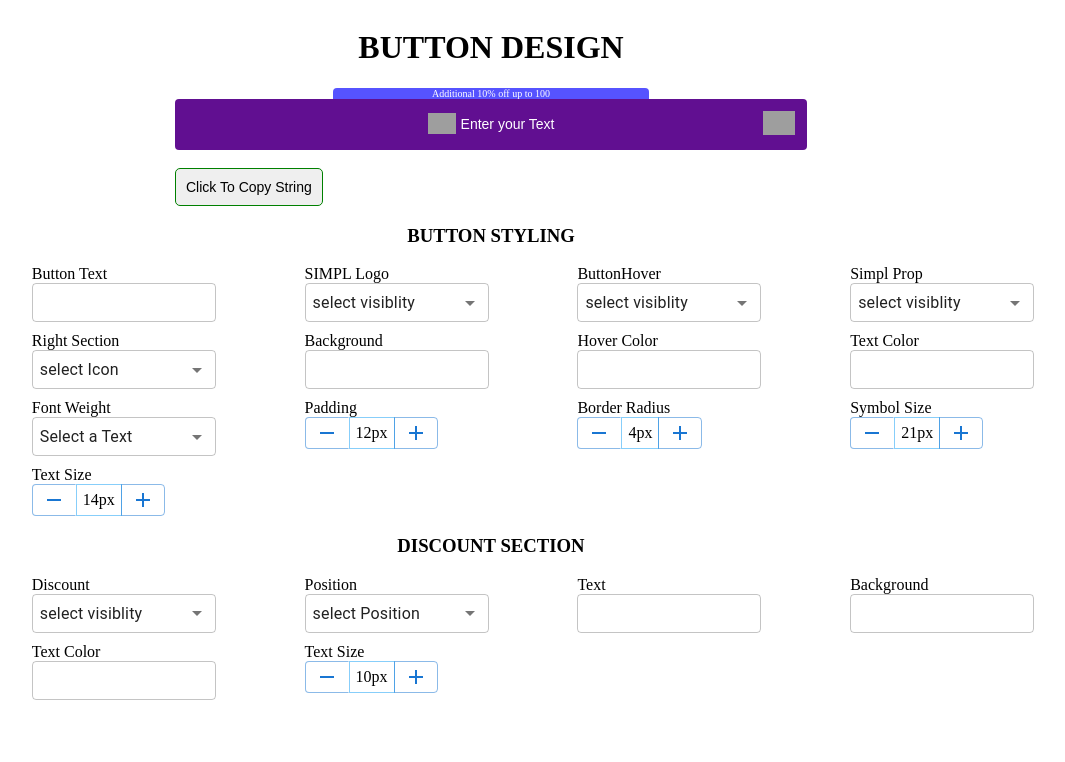
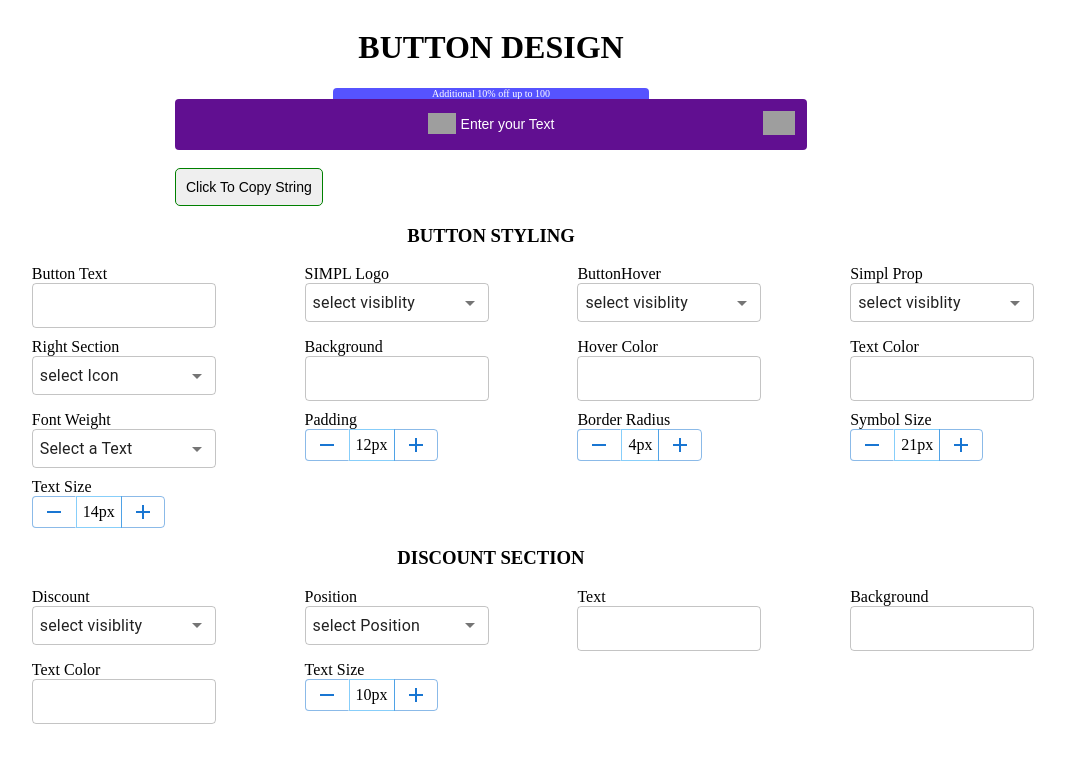
Before and after one commit to MayureshDMadav/ButtonSimulator, a React (Create React App) app: page / in a window 1280 px wide. Shown: the top 762 px of the page, without its empty margins (149-1214 px from the left). Built offline with nearby package versions, Linux system fonts and the light colour scheme; grey boxes are pictures that could not be loaded; the HTML template or start-up script is replaced by a standard one.

Commit message:
UI-Upgrade

```diff
--- a/src/css/v3style.css
+++ b/src/css/v3style.css
@@ -24,6 +24,10 @@
 
 }
 
+input#outlined-basic{
+    padding: 11px !important;
+}
+
 h3{
     text-align: center;
 }
```
